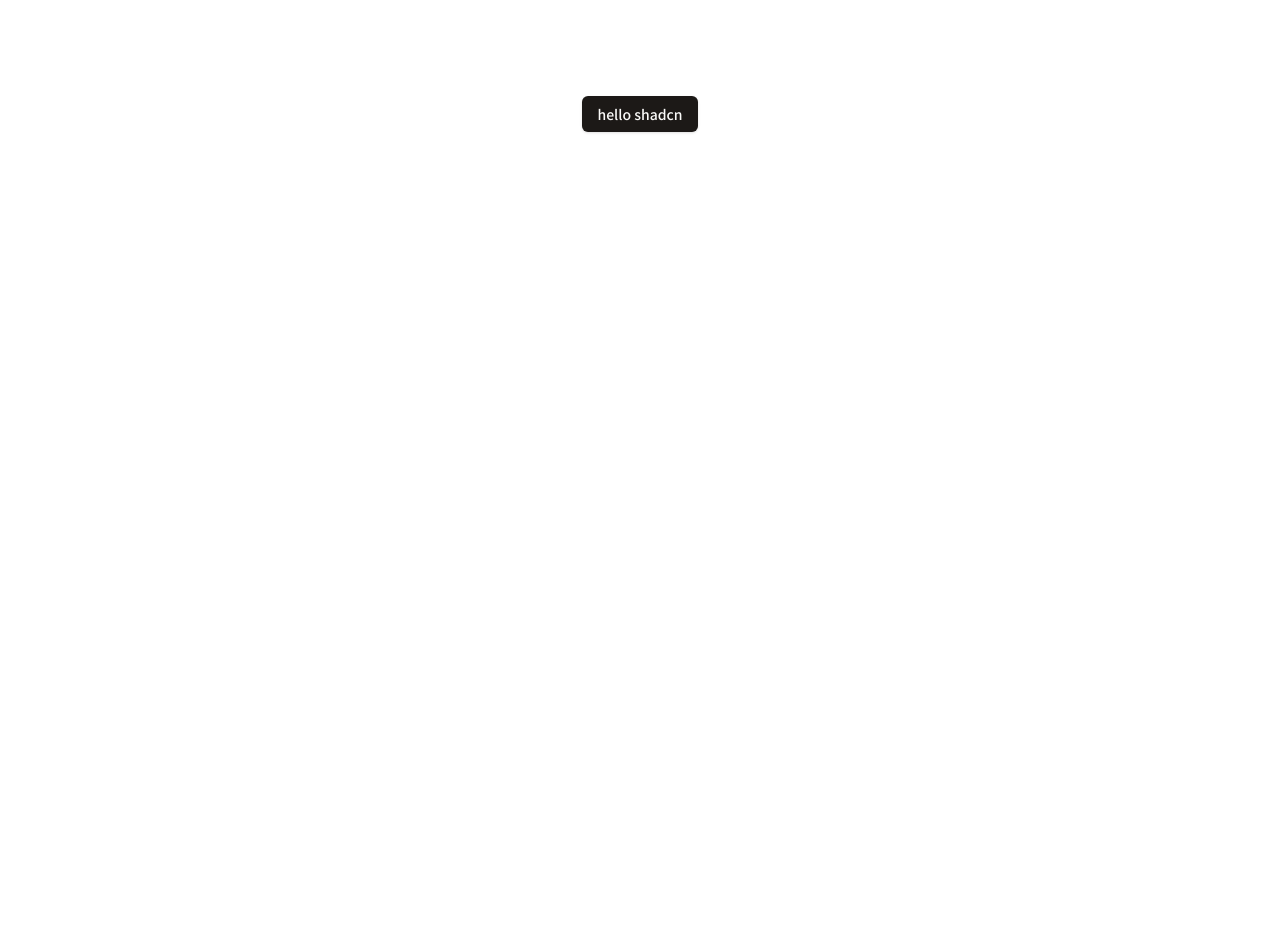
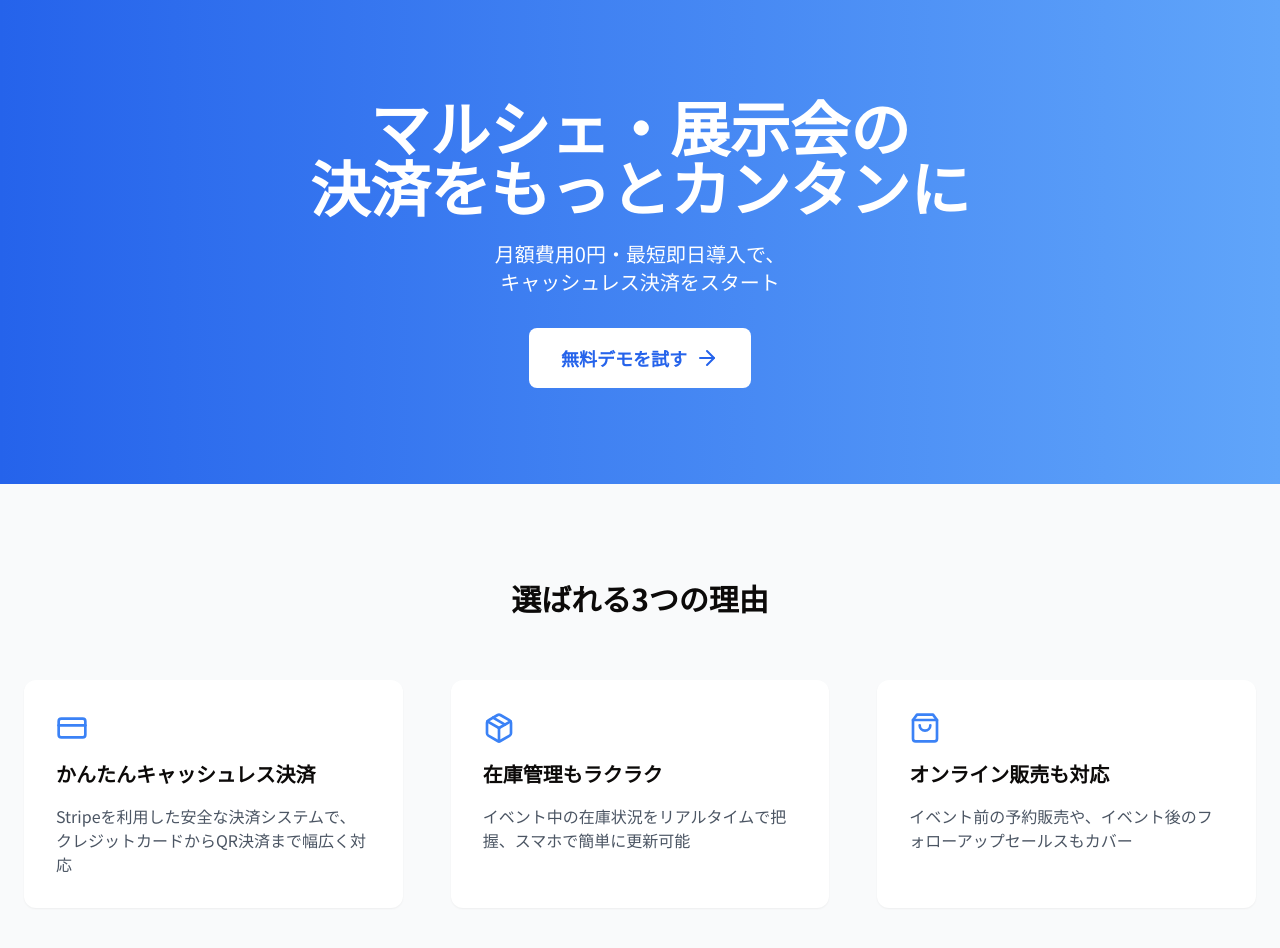
Before and after one commit to bbbyk105/byPay, a Next.js app: page / in a window 1280 px wide. Shown: the top 948 px of the page. Before the commit the page ends 800 px from the top, so only its background shows below. Built offline with nearby package versions, Linux system fonts and the light colour scheme.

Commit message:
仮サイト作成

```diff
--- /dev/null
+++ b/app/(marketing)/page.tsx
@@ -0,0 +1,194 @@
+import {
+  ArrowRight,
+  CheckCircle,
+  CreditCard,
+  Package,
+  ShoppingBag,
+  Settings,
+  Phone,
+} from "lucide-react";
+
+const LandingPage = () => {
+  const features = [
+    {
+      icon: <CreditCard className="w-8 h-8 text-blue-500" />,
+      title: "かんたんキャッシュレス決済",
+      description:
+        "Stripeを利用した安全な決済システムで、クレジットカードからQR決済まで幅広く対応",
+    },
+    {
+      icon: <Package className="w-8 h-8 text-blue-500" />,
+      title: "在庫管理もラクラク",
+      description:
+        "イベント中の在庫状況をリアルタイムで把握、スマホで簡単に更新可能",
+    },
+    {
+      icon: <ShoppingBag className="w-8 h-8 text-blue-500" />,
+      title: "オンライン販売も対応",
+      description:
+        "イベント前の予約販売や、イベント後のフォローアップセールスもカバー",
+    },
+  ];
+
+  const pricingPlans = [
+    {
+      name: "イベントプラン",
+      price: "0",
+      period: "固定費0円",
+      features: [
+        "決済手数料3.6%",
+        "在庫管理機能",
+        "売上レポート",
+        "スマホ決済対応",
+        "チャットサポート",
+      ],
+    },
+  ];
+
+  return (
+    <div className="min-h-screen">
+      {/* ヒーローセクション */}
+      <header className="bg-gradient-to-r from-blue-600 to-blue-400 text-white">
+        <div className="container mx-auto px-6 py-24">
+          <div className="max-w-3xl mx-auto text-center">
+            <h1 className="text-4xl md:text-6xl font-bold mb-6">
+              マルシェ・展示会の
+              <br />
+              決済をもっとカンタンに
+            </h1>
+            <p className="text-xl mb-8">
+              月額費用0円・最短即日導入で、
+              <br />
+              キャッシュレス決済をスタート
+            </p>
+            <button className="bg-white text-blue-600 px-8 py-4 rounded-lg font-bold text-lg hover:bg-blue-50 transition-colors flex items-center mx-auto">
+              無料デモを試す
+              <ArrowRight className="ml-2" />
+            </button>
+          </div>
+        </div>
+      </header>
+
+      {/* 特徴セクション */}
+      <section className="py-24 bg-gray-50">
+        <div className="container mx-auto px-6">
+          <h2 className="text-3xl font-bold text-center mb-16">
+            選ばれる3つの理由
+          </h2>
+          <div className="grid md:grid-cols-3 gap-12">
+            {features.map((feature, index) => (
+              <div key={index} className="bg-white p-8 rounded-xl shadow-sm">
+                <div className="mb-4">{feature.icon}</div>
+                <h3 className="text-xl font-bold mb-4">{feature.title}</h3>
+                <p className="text-gray-600">{feature.description}</p>
+              </div>
+            ))}
+          </div>
+        </div>
+      </section>
+
+      {/* 料金プラン */}
+      <section className="py-24">
+        <div className="container mx-auto px-6">
+          <h2 className="text-3xl font-bold text-center mb-16">
+            シンプルな料金体系
+          </h2>
+          <div className="max-w-md mx-auto">
+            {pricingPlans.map((plan, index) => (
+              <div
+                key={index}
+                className="bg-white border-2 border-blue-500 rounded-xl p-8"
+              >
+                <h3 className="text-2xl font-bold text-center mb-4">
+                  {plan.name}
+                </h3>
+                <div className="text-center mb-8">
+                  <span className="text-5xl font-bold">¥{plan.price}</span>
+                  <span className="text-gray-600">/{plan.period}</span>
+                </div>
+                <ul className="space-y-4">
+                  {plan.features.map((feature, featureIndex) => (
+                    <li key={featureIndex} className="flex items-center">
+                      <CheckCircle className="w-5 h-5 text-blue-500 mr-3" />
+                      <span>{feature}</span>
+                    </li>
+                  ))}
+                </ul>
+              </div>
+            ))}
+          </div>
+        </div>
+      </section>
+
+      {/* 導入ステップ */}
+      <section className="py-24 bg-gray-50">
+        <div className="container mx-auto px-6">
+          <h2 className="text-3xl font-bold text-center mb-16">
+            かんたん3ステップで導入完了
+          </h2>
+          <div className="grid md:grid-cols-3 gap-12">
+            {[
+              {
+                icon: <Settings className="w-12 h-12 text-blue-500" />,
+                title: "1. アカウント作成",
+                description: "必要事項を入力するだけで即日開設",
+              },
+              {
+                icon: <Package className="w-12 h-12 text-blue-500" />,
+                title: "2. 商品登録",
+                description: "スマホで写真を撮って商品情報を入力",
+              },
+              {
+                icon: <CreditCard className="w-12 h-12 text-blue-500" />,
+                title: "3. 決済テスト",
+                description: "テスト決済で動作確認して完了",
+              },
+            ].map((step, index) => (
+              <div key={index} className="text-center">
+                <div className="flex justify-center mb-6">{step.icon}</div>
+                <h3 className="text-xl font-bold mb-4">{step.title}</h3>
+                <p className="text-gray-600">{step.description}</p>
+              </div>
+            ))}
+          </div>
+        </div>
+      </section>
+
+      {/* CTA */}
+      <section className="py-24 bg-blue-600 text-white">
+        <div className="container mx-auto px-6 text-center">
+          <h2 className="text-3xl font-bold mb-8">
+            まずは無料デモでお試しください
+          </h2>
+          <button className="bg-white text-blue-600 px-8 py-4 rounded-lg font-bold text-lg hover:bg-blue-50 transition-colors inline-flex items-center">
+            無料デモを試す
+            <ArrowRight className="ml-2" />
+          </button>
+        </div>
+      </section>
+
+      {/* フッター */}
+      <footer className="bg-gray-900 text-white py-12">
+        <div className="container mx-auto px-6">
+          <div className="grid md:grid-cols-2 gap-8">
+            <div>
+              <h3 className="text-xl font-bold mb-4">byPay</h3>
+              <p className="text-gray-400">
+                マルシェ・展示会向けキャッシュレス決済サービス
+              </p>
+            </div>
+            <div className="flex items-center justify-end">
+              <Phone className="w-5 h-5 mr-2" />
+              <span>サポート: 0120-xxx-xxx</span>
+            </div>
+          </div>
+          <div className="border-t border-gray-800 mt-8 pt-8 text-center text-gray-400">
+            <p>&copy; 2024 byPay. All rights reserved.</p>
+          </div>
+        </div>
+      </footer>
+    </div>
+  );
+};
+
+export default LandingPage;
--- a/app/page.tsx
+++ /dev/null
@@ -1,9 +0,0 @@
-import { Button } from "@/components/ui/button";
-
-export default function Home() {
-  return (
-    <main className="flex flex-col min-h-scree container items-center justify-between p-24 mx-auto">
-      <Button>hello shadcn</Button>
-    </main>
-  );
-}
```
Also changed, not shown: components/hero.tsx (added).
